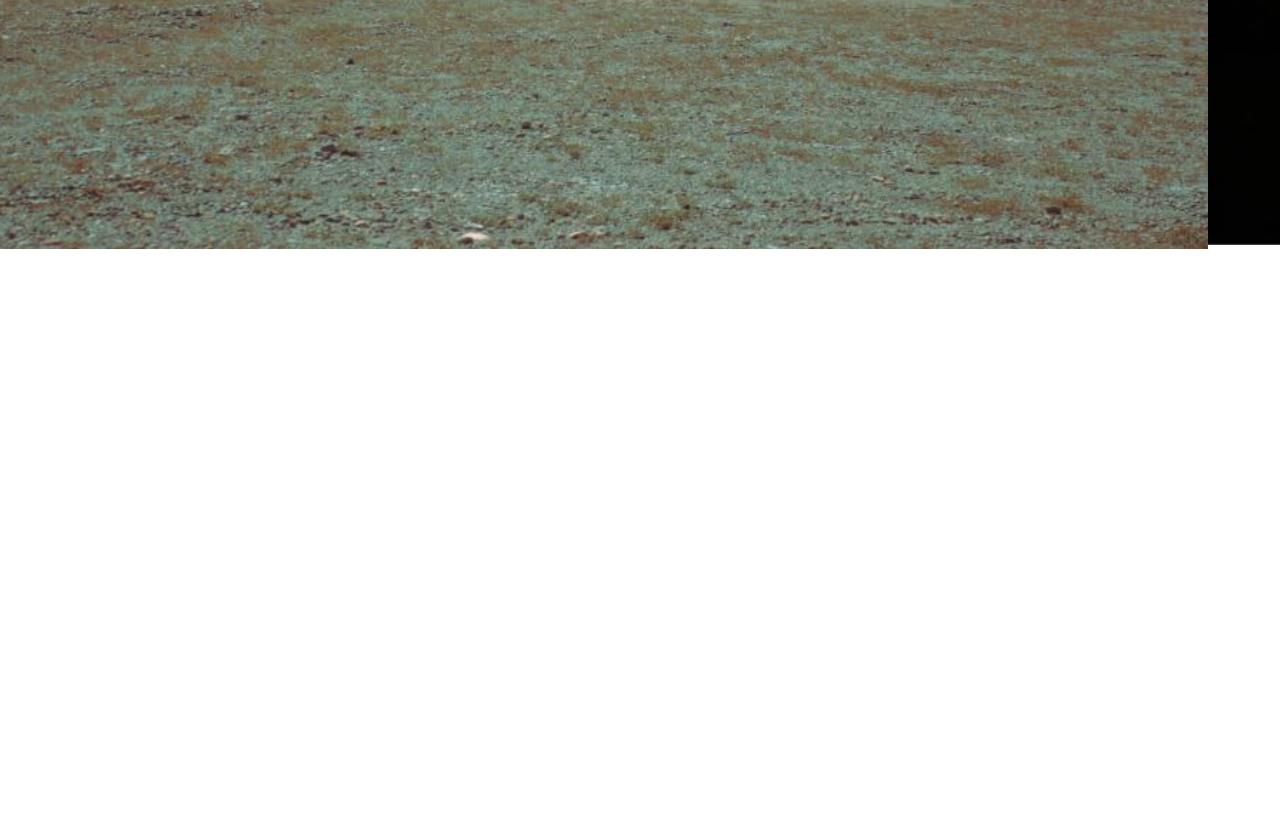
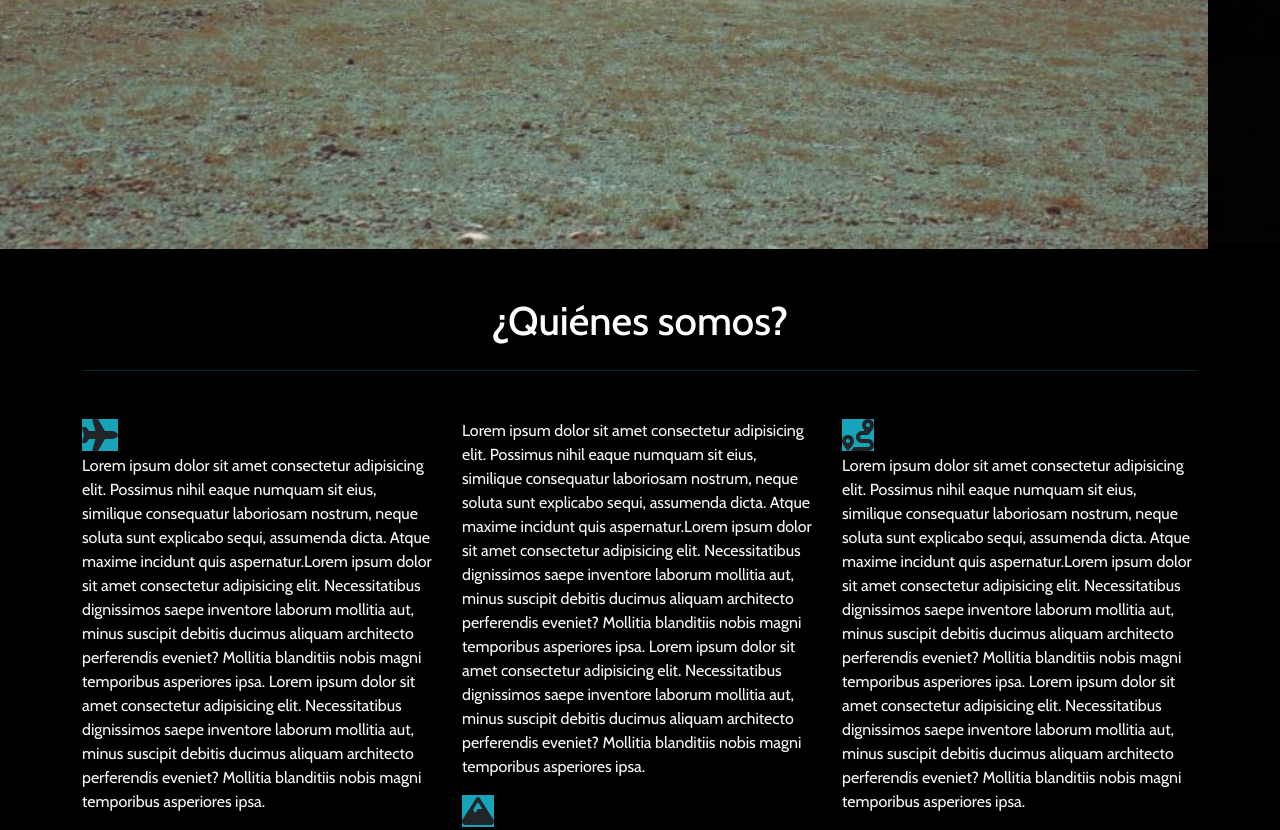
Before and after one commit to TanaAC/viajes_chile, a plain HTML site: page index.html in a window 1280 px wide. Shown: the part 667-1497 px from the top of the page. Before the commit the page ends 916 px from the top, so only its background shows below. Drawn offline with nearby package versions, Linux system fonts and the light colour scheme.

Commit message:
almost ready

```diff
--- a/assets/css/style.css
+++ b/assets/css/style.css
@@ -5,24 +5,49 @@
     box-sizing: border-box;
     }
 
-
     :root {
     --light-blue:#17a3b8;
 
     }
 
-/*estilos navbar*/
+    body{
+        background-color:black;
+        font-family: 'Cabin', sans-serif;
+    }
+
+/*style navbar*/
 
     .logo{
         width: 2rem;
+        margin-right: 5px;
     }
 
     .navbar{
     background-color: var(--light-blue);
     }
 
-    /*estilos carousel*/
+    /*style header carousel*/
 
     .img-carousel{
          height: auto;
     }
+
+    /*style header*/
+
+    .about-tittle{
+        margin-bottom: 25px;
+    }
+
+    .about-line{
+        color: var(--light-blue);
+    }
+
+    /*style main*/
+    .icons-main{
+        background-color: var(--light-blue);
+
+    }
+
+    .paragraph {
+        font-weight: 400;
+    }
--- a/index.html
+++ b/index.html
@@ -5,6 +5,9 @@
     <meta http-equiv="X-UA-Compatible" content="IE=edge">
     <meta name="viewport" content="width=device-width, initial-scale=1.0">
     <title>Document</title>
+    <link rel="preconnect" href="https://fonts.googleapis.com">
+    <link rel="preconnect" href="https://fonts.gstatic.com" crossorigin>
+    <link href="https://fonts.googleapis.com/css2?family=Cabin:wght@400;500;700&display=swap" rel="stylesheet">
     <link href="https://cdn.jsdelivr.net/npm/bootstrap@5.0.2/dist/css/bootstrap.min.css" rel="stylesheet" integrity="sha384-EVSTQN3/azprG1Anm3QDgpJLIm9Nao0Yz1ztcQTwFspd3yD65VohhpuuCOmLASjC" crossorigin="anonymous">
     <script src="https://cdn.jsdelivr.net/npm/bootstrap@5.0.2/dist/js/bootstrap.bundle.min.js" integrity="sha384-MrcW6ZMFYlzcLA8Nl+NtUVF0sA7MsXsP1UyJoMp4YLEuNSfAP+JcXn/tWtIaxVXM" crossorigin="anonymous"></script>
     <link rel="stylesheet" href="https://cdnjs.cloudflare.com/ajax/libs/font-awesome/6.0.0-beta3/css/all.min.css" integrity="sha512-Fo3rlrZj/k7ujTnHg4CGR2D7kSs0v4LLanw2qksYuRlEzO+tcaEPQogQ0KaoGN26/zrn20ImR1DfuLWnOo7aBA==" crossorigin="anonymous" referrerpolicy="no-referrer" />
@@ -39,8 +42,8 @@
     </div>
   </nav>
 
-  <!--carousel-->
-
+  <!-- header-carousel-->
+<header>
   <div id="carouselExampleControls" class="carousel slide" data-bs-ride="carousel">
     <div class="carousel-inner">
       <div class="carousel-item active">
@@ -62,14 +65,58 @@
       <span class="visually-hidden">Next</span>
     </button>
   </div>
+</header>
 
-<!--hero-section-->
+<!--main-section-->
 
-<header id="hero-section">
+<main id="about-us" class="container">
+<div class="text-white text-center my-5">
+    <h1 class="about-tittle">¿Quiénes somos?</h1>
+    <hr class="about-line mx-auto opacity-100">
+</div>
+
+<div class="row">
+<div class="col-12 col-lg-4">
+    <i class="icons-main fa-solid fa-plane fa-2x"></i>
+    <p class="paragraph text-left text-light">Lorem ipsum dolor sit amet consectetur adipisicing elit.
+    Possimus nihil eaque numquam sit eius, similique consequatur laboriosam nostrum, neque soluta sunt
+    explicabo sequi, assumenda dicta. Atque maxime incidunt quis aspernatur.Lorem ipsum dolor sit amet
+    consectetur adipisicing elit. Necessitatibus dignissimos saepe inventore laborum mollitia aut, minus
+    suscipit debitis ducimus aliquam architecto perferendis eveniet? Mollitia blanditiis nobis magni
+    temporibus asperiores ipsa. Lorem ipsum dolor sit amet consectetur adipisicing elit. Necessitatibus
+    dignissimos saepe inventore laborum mollitia aut, minus suscipit debitis ducimus aliquam architecto
+    perferendis eveniet? Mollitia blanditiis nobis magni temporibus asperiores ipsa.
+    </p>
+</div>
+<div class="col-12 col-lg-4">
+    <p class="paragraph text-left text-light">Lorem ipsum dolor sit amet consectetur adipisicing elit.
+        Possimus nihil eaque numquam sit eius, similique consequatur laboriosam nostrum, neque soluta sunt
+        explicabo sequi, assumenda dicta. Atque maxime incidunt quis aspernatur.Lorem ipsum dolor sit amet
+        consectetur adipisicing elit. Necessitatibus dignissimos saepe inventore laborum mollitia aut, minus
+        suscipit debitis ducimus aliquam architecto perferendis eveniet? Mollitia blanditiis nobis magni
+        temporibus asperiores ipsa. Lorem ipsum dolor sit amet consectetur adipisicing elit. Necessitatibus
+        dignissimos saepe inventore laborum mollitia aut, minus suscipit debitis ducimus aliquam architecto
+        perferendis eveniet? Mollitia blanditiis nobis magni temporibus asperiores ipsa.
+    </p>
+    <i class="icons-main fa-solid fa-mountain fa-2x"></i>
+</div>
+<div class="col-12 col-lg-4">
+    <i class="icons-main fa-solid fa-route fa-2x"></i>
+    <p class="paragraph text-left text-light">Lorem ipsum dolor sit amet consectetur adipisicing elit.
+        Possimus nihil eaque numquam sit eius, similique consequatur laboriosam nostrum, neque soluta sunt
+        explicabo sequi, assumenda dicta. Atque maxime incidunt quis aspernatur.Lorem ipsum dolor sit amet
+        consectetur adipisicing elit. Necessitatibus dignissimos saepe inventore laborum mollitia aut, minus
+        suscipit debitis ducimus aliquam architecto perferendis eveniet? Mollitia blanditiis nobis magni
+        temporibus asperiores ipsa. Lorem ipsum dolor sit amet consectetur adipisicing elit. Necessitatibus
+        dignissimos saepe inventore laborum mollitia aut, minus suscipit debitis ducimus aliquam architecto
+        perferendis eveniet? Mollitia blanditiis nobis magni temporibus asperiores ipsa.
+    </p>
+</div>
+
+</div>
+</main>
 
 
-
-</header>
 
 
 
```
